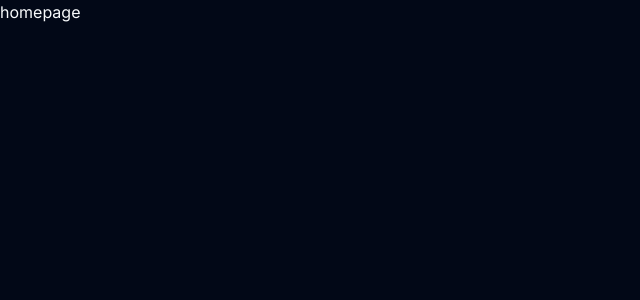
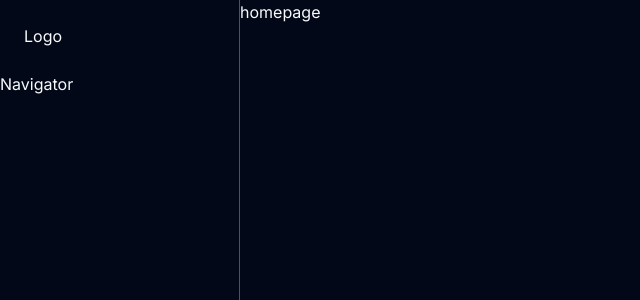
Before and after one commit to jjh319/yt-music-clone, a Next.js app: page / in a window 1280 px wide. Shown: the top 300 px of the page, without its empty margins (0-640 px from the left). Built offline with nearby package versions, Linux system fonts and the light colour scheme.

Commit message:
Sidebar 생성

```diff
--- a/app/globals.css
+++ b/app/globals.css
@@ -1,6 +1,10 @@
 @tailwind base;
 @tailwind components;
 @tailwind utilities;
+
+body {
+    height: 100vh;
+}
 
 @layer base {
     :root {
--- a/app/layout.tsx
+++ b/app/layout.tsx
@@ -3,6 +3,7 @@
 import './globals.css';
 import { ThemeProvider } from '@/providers/themeProvider';
 import { sleep } from '@/lib/utils';
+import Sidebar from '@/components/Sidebar';
 
 const inter = Inter({ subsets: ['latin'] });
 
@@ -20,7 +21,7 @@
         <html lang="en">
             <body className={inter.className}>
                 <ThemeProvider attribute="class" defaultTheme="dark" enableSystem disableTransitionOnChange>
-                    {children}
+                    <Sidebar>{children}</Sidebar>
                 </ThemeProvider>
             </body>
         </html>
--- /dev/null
+++ b/components/Sidebar.jsx
@@ -0,0 +1,21 @@
+import React from 'react';
+import Logo from '@/components/elements/Logo';
+import Navigator from './elements/Navigator';
+
+const Sidebar = ({ children }) => {
+    return (
+        <div className="flex flex-row h-full">
+            <nav className="w-[240px] border-r-[1px] border-neutral-600">
+                <div className="p-[24px]">
+                    <Logo />
+                </div>
+                <div>
+                    <Navigator />
+                </div>
+            </nav>
+            <div className="flex-1">{children}</div>
+        </div>
+    );
+};
+
+export default Sidebar;
--- /dev/null
+++ b/components/elements/Logo.jsx
@@ -0,0 +1,7 @@
+import React from 'react';
+
+const Logo = () => {
+    return <div>Logo</div>;
+};
+
+export default Logo;
--- /dev/null
+++ b/components/elements/Navigator.jsx
@@ -0,0 +1,7 @@
+import React from 'react';
+
+const Navigator = () => {
+    return <div>Navigator</div>;
+};
+
+export default Navigator;
```
Lines whose indentation alone changed are shown as unchanged.
